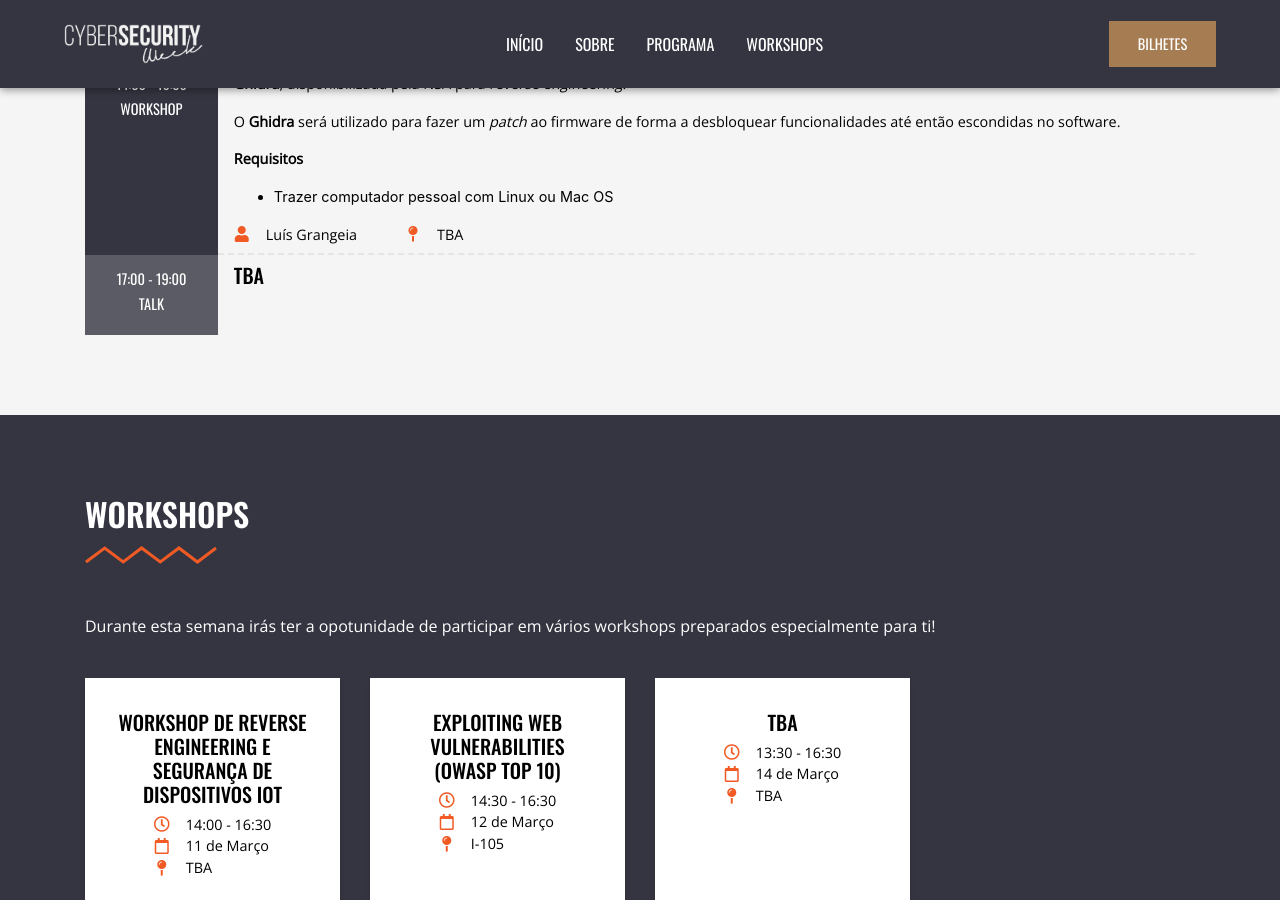
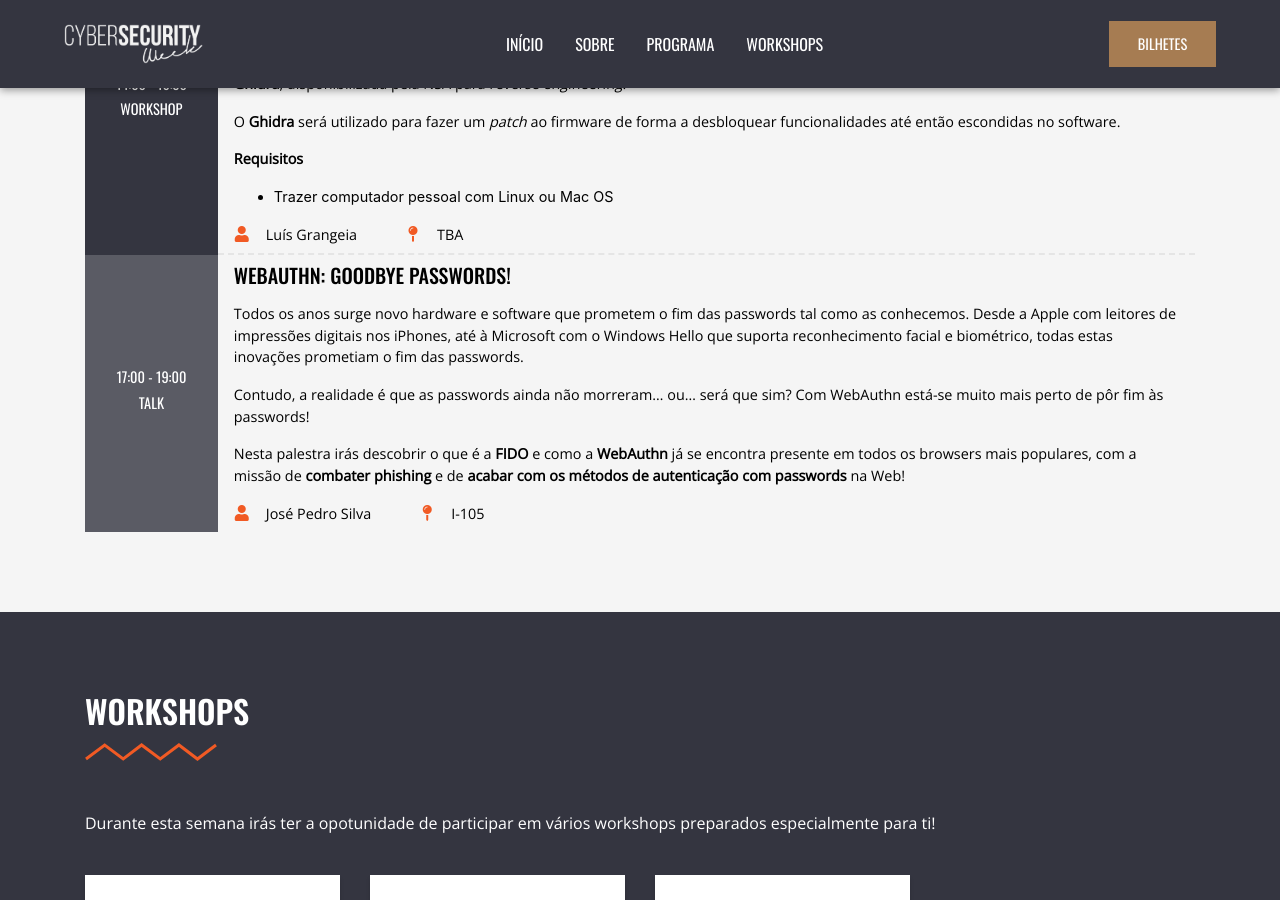
Before and after one commit to ieeeupsb/nuieee-website, a Jekyll site: the page built from cybersecurity.html, in a window 1280 px wide and 900 px high, scrolled down 2194 px. Built offline with Jekyll 4.4.1, drawn with Linux system fonts in a browser that asks for light colours.

Commit message:
Add webauthn event to cybersecurity week

```diff
--- a/_data/cybersecurity.json
+++ b/_data/cybersecurity.json
@@ -26,12 +26,17 @@
                     "location": "TBA"
                 },
                 {
-                    "public": false,
+                    "public": true,
                     "starts_at": "17:00",
                     "ends_at": "19:00",
                     "type": "talk",
-                    "title": "WebAuthn",
-                    "description": null,
+                    "title": "WebAuthn: Goodbye passwords!",
+                    "description": "Todos os anos surge novo hardware e software que prometem o fim das passwords tal como as conhecemos. Desde a Apple com leitores de impressões digitais nos iPhones, até à Microsoft com o Windows Hello que suporta reconhecimento facial e biométrico, todas estas inovações prometiam o fim das passwords.\n
+
+Contudo, a realidade é que as passwords ainda não morreram… ou… será que sim? Com WebAuthn está-se muito mais perto de pôr fim às passwords!\n
+
+Nesta palestra irás descobrir o que é a **FIDO** e como a **WebAuthn** já se encontra presente em todos os browsers mais populares, com a missão de **combater phishing** e de **acabar com os métodos de autenticação com passwords** na Web!\n
+",
                     "speaker": "José Pedro Silva",
                     "location": "I-105"
                 }
```
